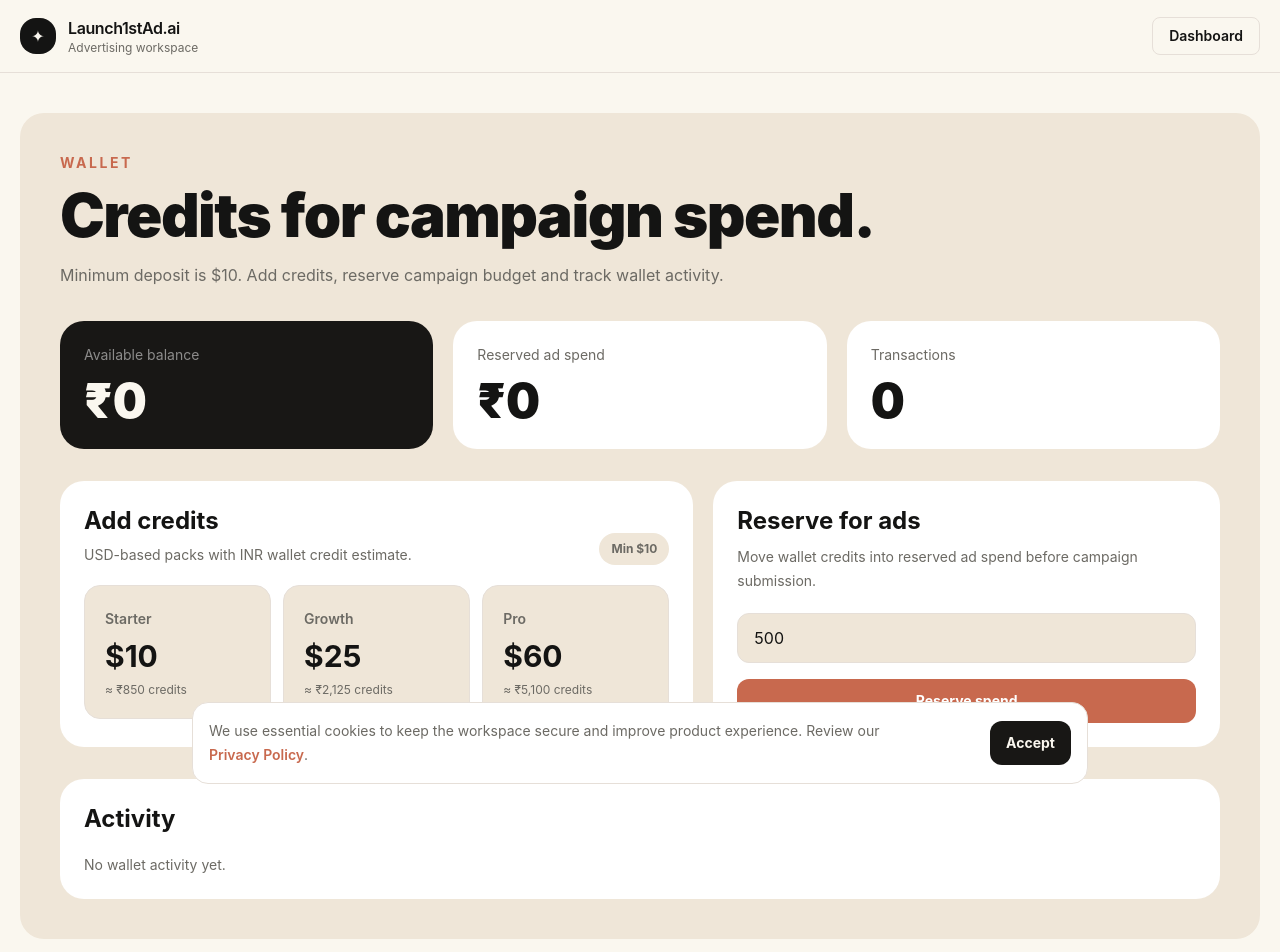
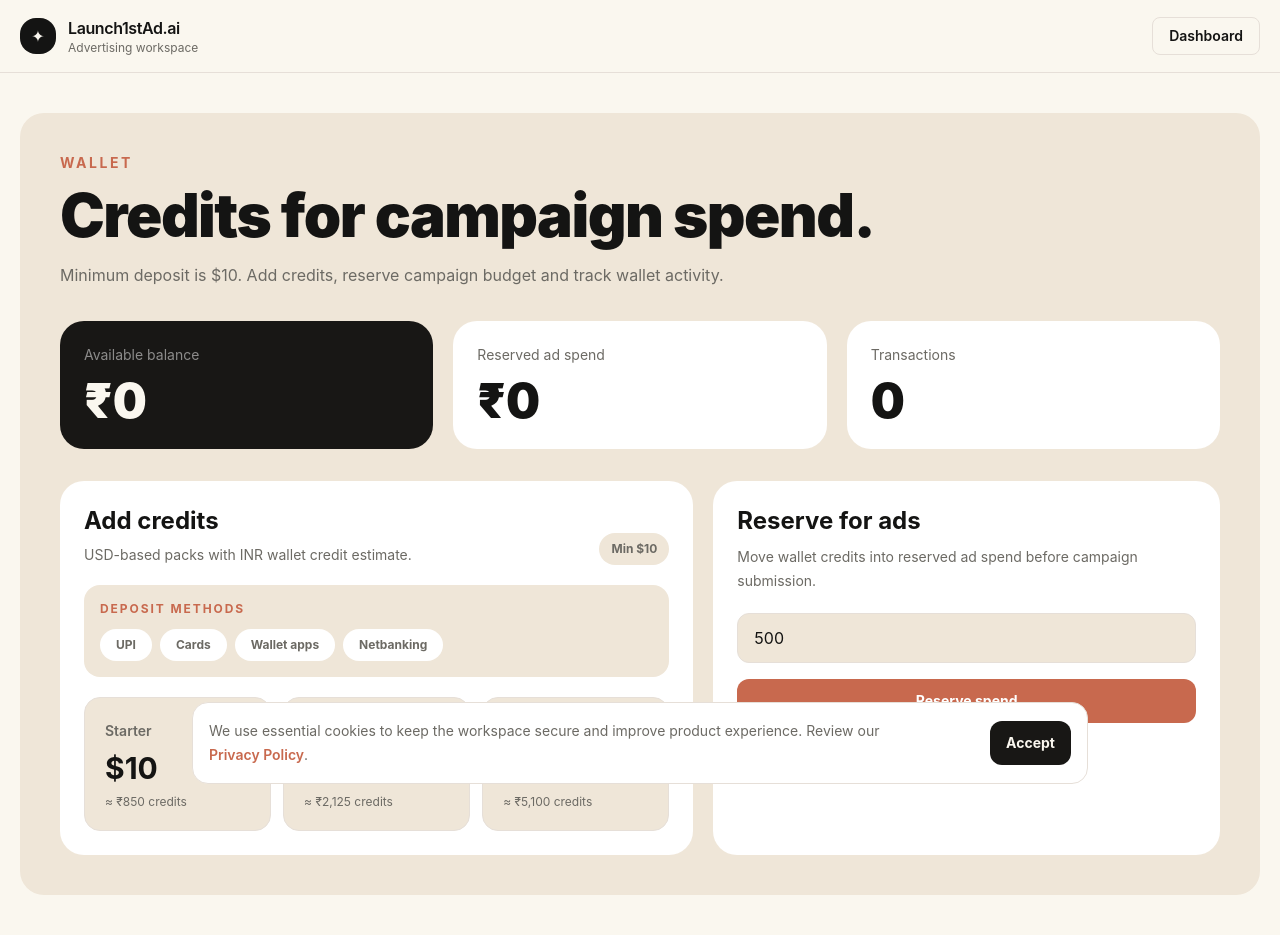
Before and after one commit to lkmeeena882437-dotcom/Launch1stAd.ai, a Next.js app: page /wallet in a window 1280 px wide. Shown: the top 952 px of the page. Built offline with nearby package versions, Linux system fonts and the light colour scheme.

Commit message:
Show supported deposit methods in wallet

```diff
--- a/components/wallet/WalletPanel.tsx
+++ b/components/wallet/WalletPanel.tsx
@@ -2,6 +2,7 @@
 
 import { useEffect, useState } from "react";
 import { addCredits, readWallet, reserveSpend, type WalletState } from "@/lib/wallet";
+import { SupportedMethods } from "./SupportedMethods";
 
 const packs = [
   { name: "Starter", usd: 10, amount: 850, note: "Starter wallet credits" },
@@ -38,7 +39,7 @@ export function WalletPanel() {
         setMessage(data.message || "Checkout could not start.");
         return;
       }
-      setMessage("Order created. Razorpay checkout script can be enabled with live keys.");
+      setMessage("Order created. Checkout script can be enabled with live keys.");
     } catch {
       setMessage("Checkout service unavailable. Try again after deployment setup.");
     } finally {
@@ -83,6 +84,7 @@ export function WalletPanel() {
               </div>
               <span className="rounded-full bg-card px-3 py-2 text-xs font-bold text-muted">Min $10</span>
             </div>
+            <SupportedMethods />
             <div className="mt-5 grid gap-3 md:grid-cols-3">
               {packs.map((pack) => (
                 <button key={pack.name} onClick={() => topUp(pack)} disabled={busyPack === pack.name} className="rounded-2xl border border-hairline bg-card p-5 text-left disabled:opacity-60">
@@ -103,21 +105,6 @@ export function WalletPanel() {
         </div>
 
         {message && <div className="mt-6 rounded-2xl bg-white p-4 text-sm font-semibold text-coral">{message}</div>}
-
-        <div className="mt-8 rounded-3xl bg-white p-6">
-          <h2 className="text-2xl font-bold">Activity</h2>
-          <div className="mt-5 grid gap-3">
-            {wallet.transactions.length === 0 ? <p className="text-sm text-muted">No wallet activity yet.</p> : wallet.transactions.map((item) => (
-              <div key={item.id} className="flex flex-wrap items-center justify-between gap-3 rounded-2xl bg-card p-4 text-sm">
-                <div>
-                  <p className="font-bold text-ink">{item.note}</p>
-                  <p className="text-muted">{new Date(item.createdAt).toLocaleString()}</p>
-                </div>
-                <span className="font-black text-ink">{item.type === "credit" ? "+" : "-"}₹{item.amount.toLocaleString("en-IN")}</span>
-              </div>
-            ))}
-          </div>
-        </div>
       </div>
     </section>
   );
```
